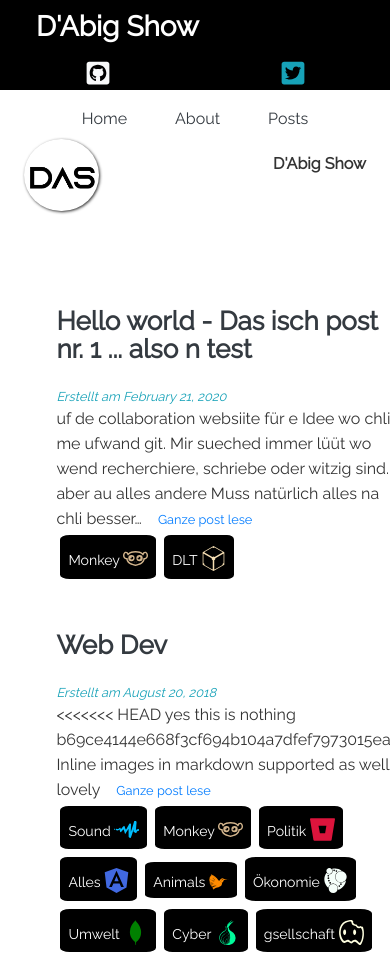
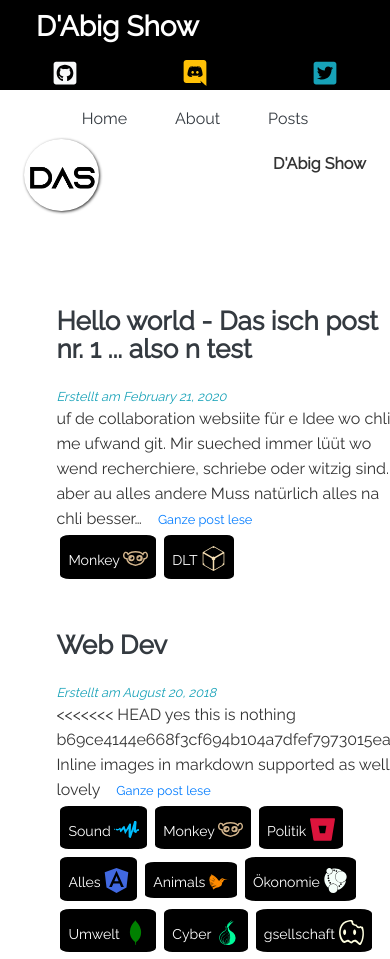
Before and after one commit to DAbigShow/DAS_collab, a Gatsby site: page / in a window 390 px wide. Shown: the top 959 px of the page. Built offline with nearby package versions, Linux system fonts and the light colour scheme; Gatsby itself is replaced by a stand-in of ours; some packages are replaced by stand-ins of ours.

Commit message:
discord_mobile

```diff
--- a/src/components/header/MobileSocialLinks.js
+++ b/src/components/header/MobileSocialLinks.js
@@ -2,8 +2,7 @@ import React from "react";
 import {
     // FaLinkedin,
     FaGithubSquare,
-    // FaStackOverflow,
-    // FaFreeCodeCamp,
+    FaDiscord   ,
     FaTwitterSquare
 } from "react-icons/fa"
 
@@ -24,12 +23,12 @@ const MobileSocialLinks = ({ contacts }) => {
                     <FaGithubSquare size={26} style={{ color: "light" }} />
                 </span>
             </a>
-            {/* <a className="text-warning"
+            <a className="text-warning"
                 href={contacts.stackoverflow}>
-                <span title="Stack Overflow">
-                    <FaStackOverflow size={26} style={{ color: "warning" }} />
+                <span title="Discord">
+                    <FaDiscord size={26} style={{ color: "warning" }} />
                 </span>
-            </a> */}
+            </a>
             {/* <a className="text-success"
                 href={contacts.freecodecamp}>
                 <span title="freeCodeCamp">
```
